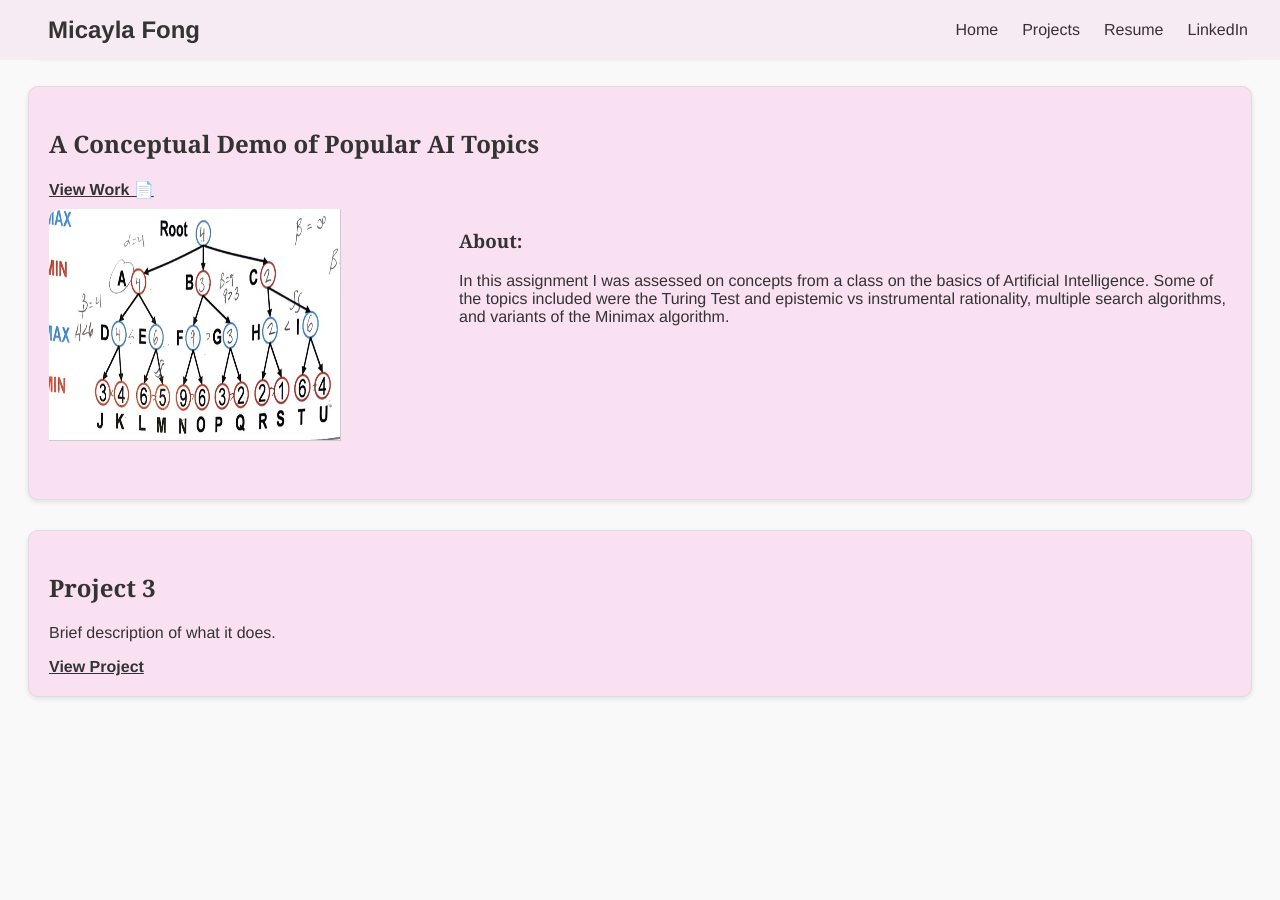
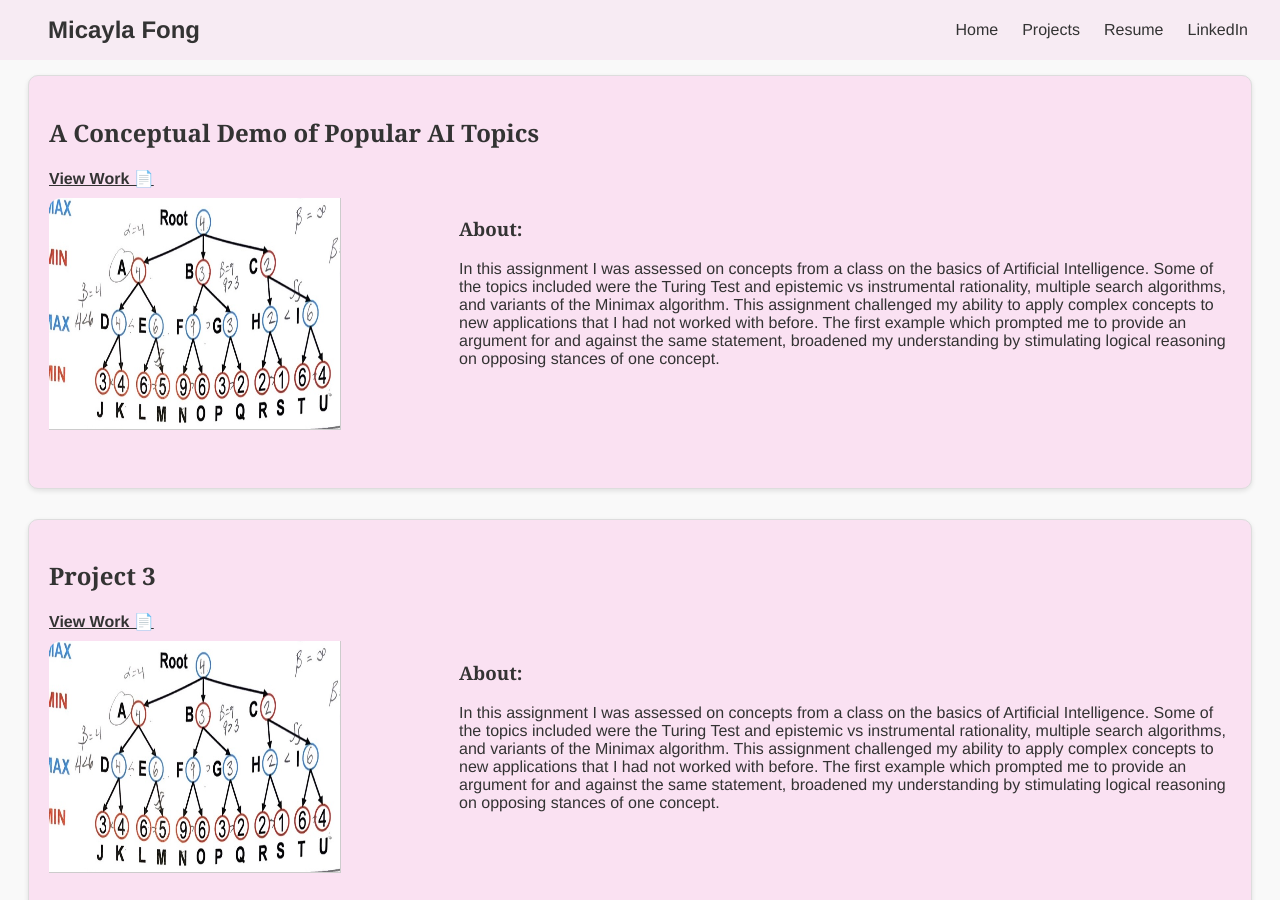
Before and after one commit to mdfong35/mdfong35.github.io, a Jekyll site: the page built from projects.md, in a window 1280 px wide and 900 px high, scrolled down 599 px. Built offline with Jekyll 4.4.1, drawn with Linux system fonts in a browser that asks for light colours; before the commit the page ends 1326 px from its top, so only the background shows below that.

Commit message:
Update projects.md

```diff
--- a/projects.md
+++ b/projects.md
@@ -29,10 +29,9 @@
       <p>
         Skills: R, Python, Data Visualization, Profile Clustering, Statistical Analysis.
       </p>
+       <a href="/assets/code.pdf" target="_blank">View Code 📄</a>
     </div>
   </div>
-
-  <a href="/assets/code.pdf" target="_blank">View Code 📄</a>
 </div>
 
 
@@ -55,7 +54,7 @@
     <div class="analysis-text">
       <h3>About:</h3>
       <p>
-        In this assignment I was assessed on concepts from a class on the basics of Artificial Intelligence. Some of the topics included were the Turing Test and epistemic vs instrumental rationality, multiple search algorithms, and variants of the Minimax algorithm.
+          In this assignment I was assessed on concepts from a class on the basics of Artificial Intelligence. Some of the topics included were the Turing Test and epistemic vs instrumental rationality, multiple search algorithms, and variants of the Minimax algorithm. This assignment challenged my ability to apply complex concepts to new applications that I had not worked with before. The first example which prompted me to provide an argument for and against the same statement, broadened my understanding by stimulating logical reasoning on opposing stances of one concept.
       </p>
     </div>
   </div>
@@ -65,6 +64,19 @@
 
 <div class="project-card">
   <h2>Project 3</h2>
-  <p>Brief description of what it does.</p>
-  <a href="#">View Project</a>
+  <a href="/assets/AIConceptsDemoFong.pdf" target="_blank">View Work 📄</a>
+
+<div class="project-analysis">
+    <a href="/assets/AIConceptsDemoFong.pdf" target="_blank">
+      <div class="img-crop-container">
+        <img src="/assets/Minimax.jpg" alt="AI Demo PDF" class="project-thumbnail">
+      </div>
+    </a>
+    <div class="analysis-text">
+      <h3>About:</h3>
+      <p>
+          In this assignment I was assessed on concepts from a class on the basics of Artificial Intelligence. Some of the topics included were the Turing Test and epistemic vs instrumental rationality, multiple search algorithms, and variants of the Minimax algorithm. This assignment challenged my ability to apply complex concepts to new applications that I had not worked with before. The first example which prompted me to provide an argument for and against the same statement, broadened my understanding by stimulating logical reasoning on opposing stances of one concept.
+      </p>
+    </div>
+  </div>
 </div>
```
